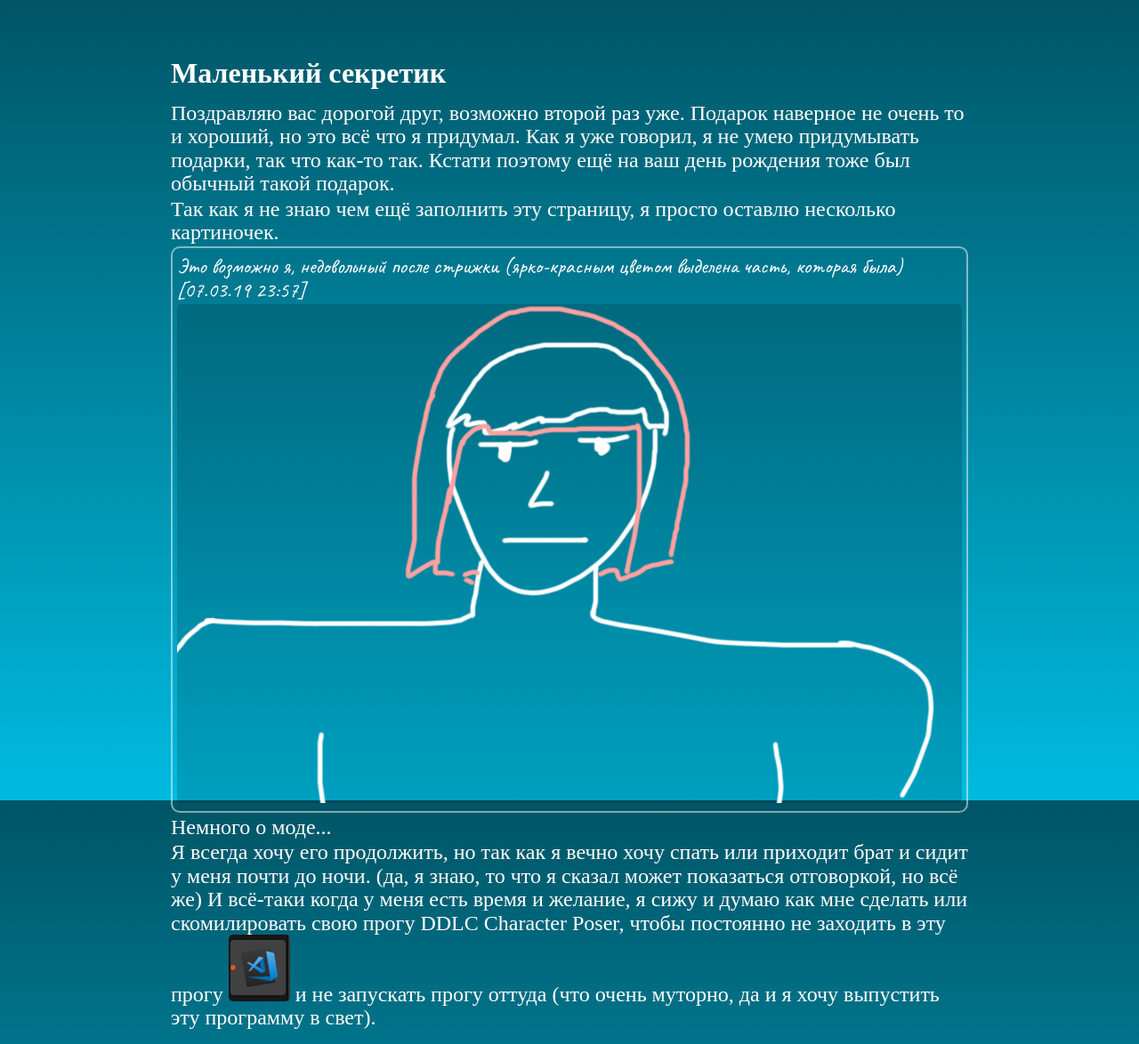
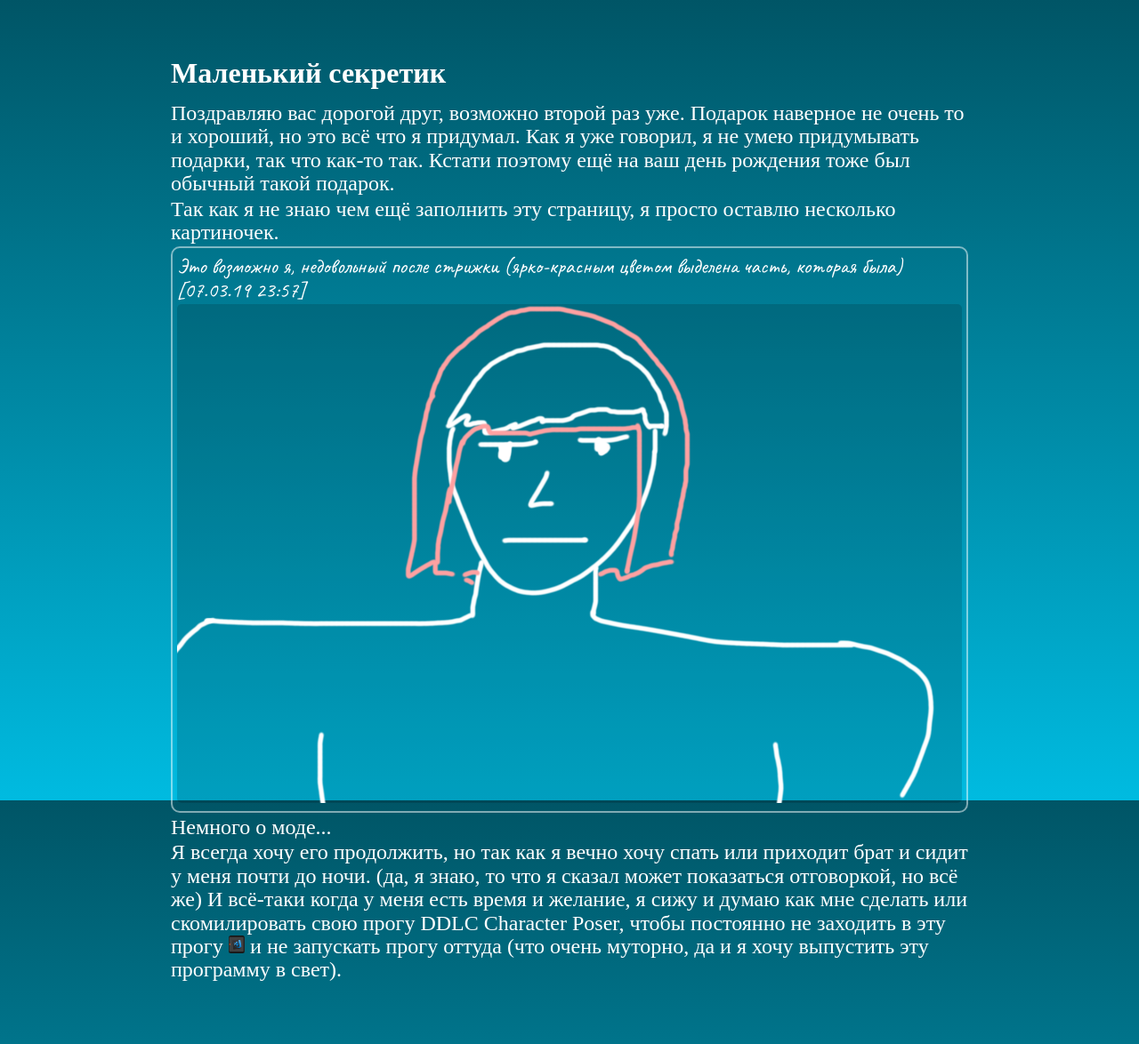
Before and after one commit to catink123/catink123.github.io, a Jekyll site: the page built from secret/index.html, in a window 1280 px wide. Shown: the whole page at 89% size. Built offline with Jekyll 4.4.1, drawn with Linux system fonts in a browser that asks for light colours; some web fonts are replaced; after the commit the page ends 1120 px from its top, so only the background shows below that.

Commit message:
Update secret.css

```diff
--- a/css/secret.css
+++ b/css/secret.css
@@ -56,7 +56,13 @@
 }
 
 .icon {
-    border-radius: 5px;
+    border-radius: 2.5px;
+    height: 20px;
+    transition-duration: .15s;
+}
+
+.icon:hover {
+    transform: scale(2);
 }
 
 @media (min-width: 979px) {
```
